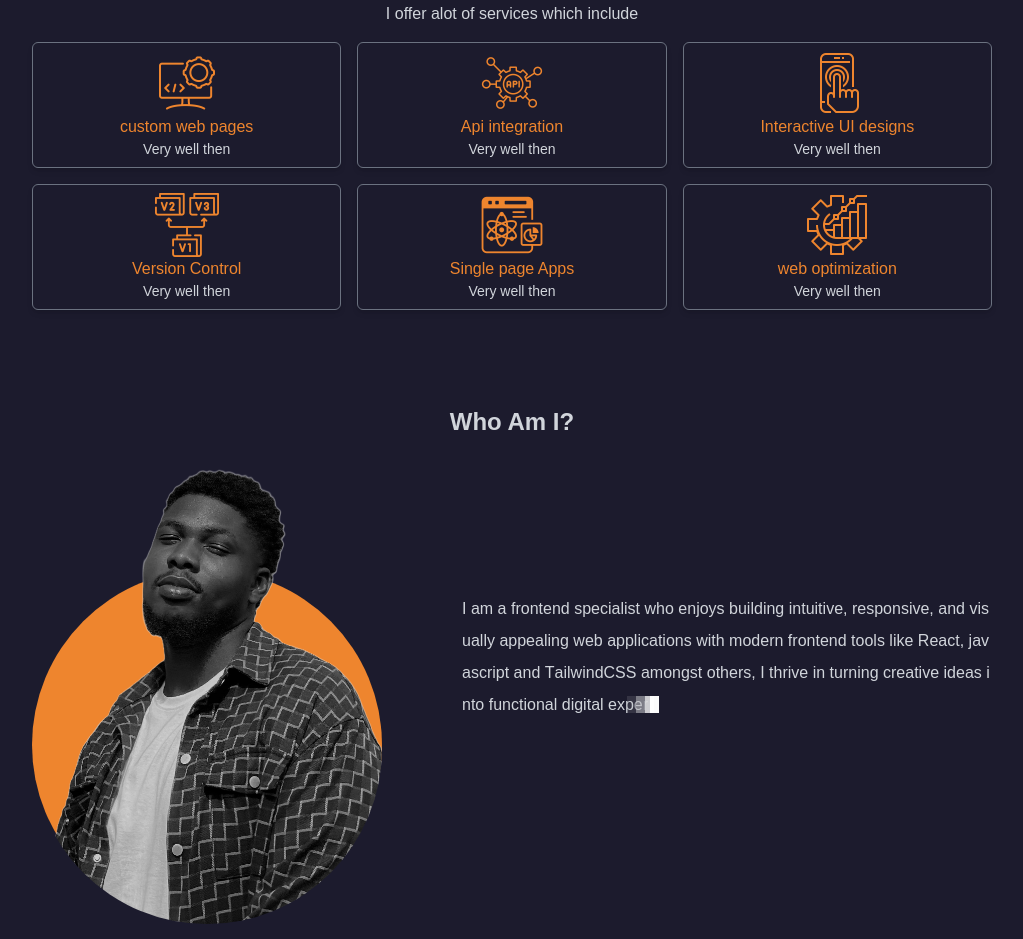
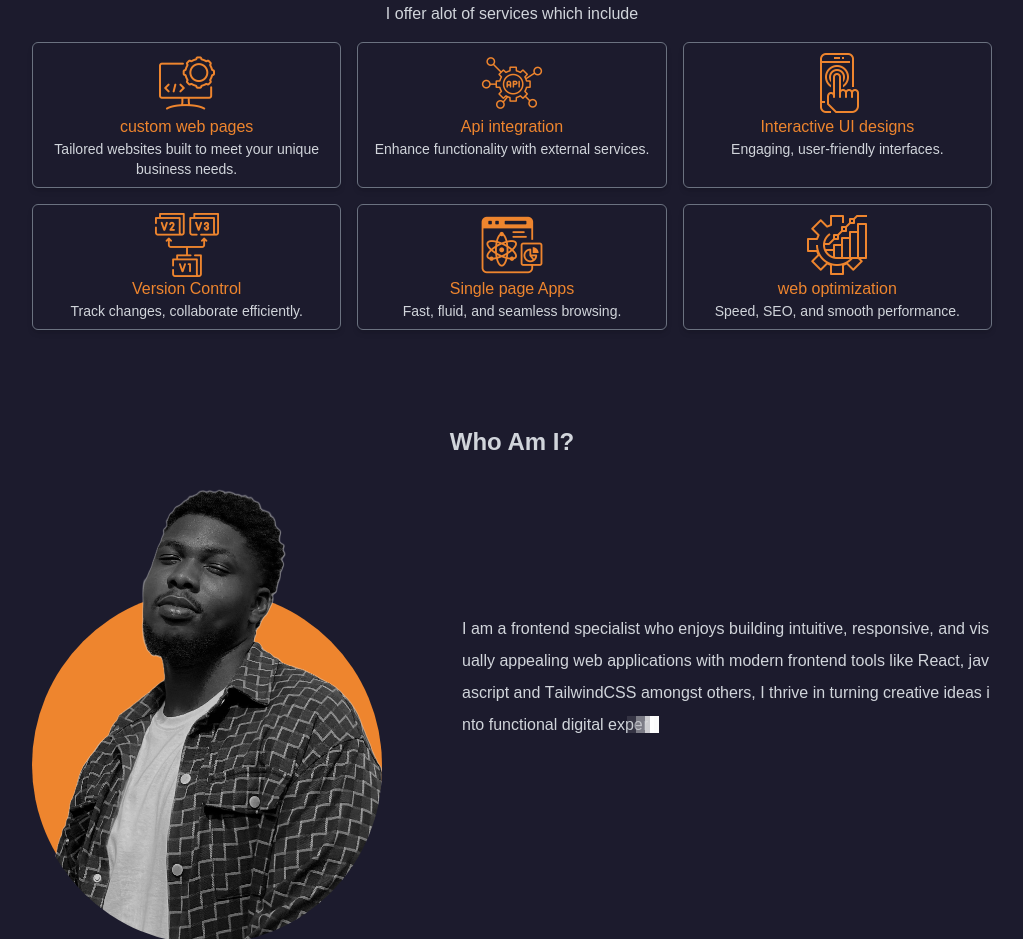
Before and after one commit to afekhaijoseph/KhaiDev, a React (Vite) app: page / in a window 1280 px wide. Shown: the part 960-1899 px from the top of the page, without its empty margins (128-1151 px from the left). Built offline with nearby package versions, Linux system fonts and the light colour scheme.

Commit message:
text-editing

```diff
--- a/src/components/Services.jsx
+++ b/src/components/Services.jsx
@@ -49,33 +49,35 @@ const Services = () => {
             <motion.div variants = {itemVariantOne} className='shadow-md border border-gray-500 rounded-md flex flex-col items-center p-2'>
                 <img src={custom} alt="" className='size-16'/>
                 <p className='text-accent'>custom web pages</p>
-                <p className='text-sm'>Very well then</p>
+                <p className='text-sm'> Tailored websites built to meet your unique business needs.</p>
             </motion.div>
 
             <motion.div variants = {itemVariantOne} className='shadow-md border border-gray-500 rounded-md flex flex-col items-center p-2'>
                 <img src={integration} alt="" className='size-16'/>
                 <p className='text-accent'>Api integration</p>
-                <p className='text-sm'>Very well then</p>
+                <p className='text-sm'> Enhance functionality with external services.</p>
             </motion.div>
             <motion.div variants = {itemVariantOne} className='shadow-md border border-gray-500 rounded-md flex flex-col items-center p-2'>
                 <img src={interfaced} alt="" className='size-16'/>
                 <p className='text-accent'>Interactive UI designs</p>
-                <p className='text-sm'>Very well then</p>
+                <p className='text-sm'>Engaging, user-friendly interfaces.
+
+</p>
             </motion.div>
             <motion.div variants = {itemVariantOne} className='shadow-md border border-gray-500 rounded-md flex flex-col items-center p-2'>
                 <img src={versioncontrol} alt="" className='size-16'/>
                 <p className='text-accent'>Version Control</p>
-                <p className='text-sm'>Very well then</p>
+                <p className='text-sm'>Track changes, collaborate efficiently.</p>
             </motion.div>
             <motion.div variants = {itemVariantOne} className='shadow-md border-gray-500 border rounded-md flex flex-col items-center p-2'>
                 <img src={single} alt="" className='size-16'/>
                 <p className='text-accent'>Single page Apps</p>
-                <p className='text-sm'>Very well then</p>
+                <p className='text-sm'> Fast, fluid, and seamless browsing.</p>
             </motion.div>
             <motion.div variants = {itemVariantOne} className='shadow-md border border-gray-500 rounded-md flex flex-col items-center flex-wrap: wrap p-2'>
                 <img src={optimization} alt="" className='size-16'/>
                 <p className='text-accent'>web optimization</p>
-                <p className='text-sm'>Very well then</p>
+                <p className='text-sm'>Speed, SEO, and smooth performance.</p>
             </motion.div>
         </div>
     </motion.div>
```
